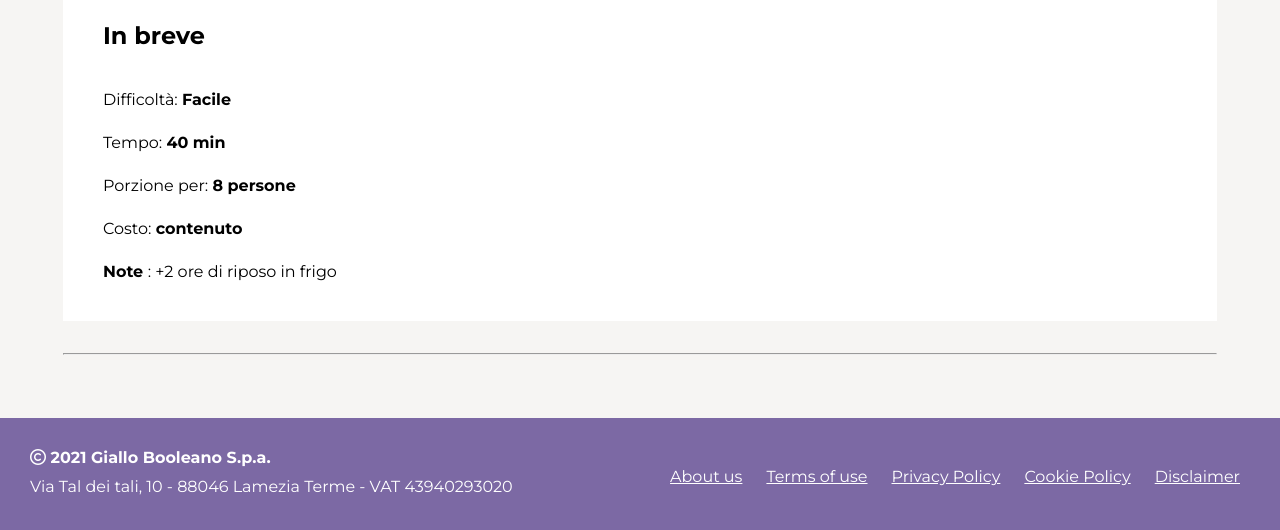
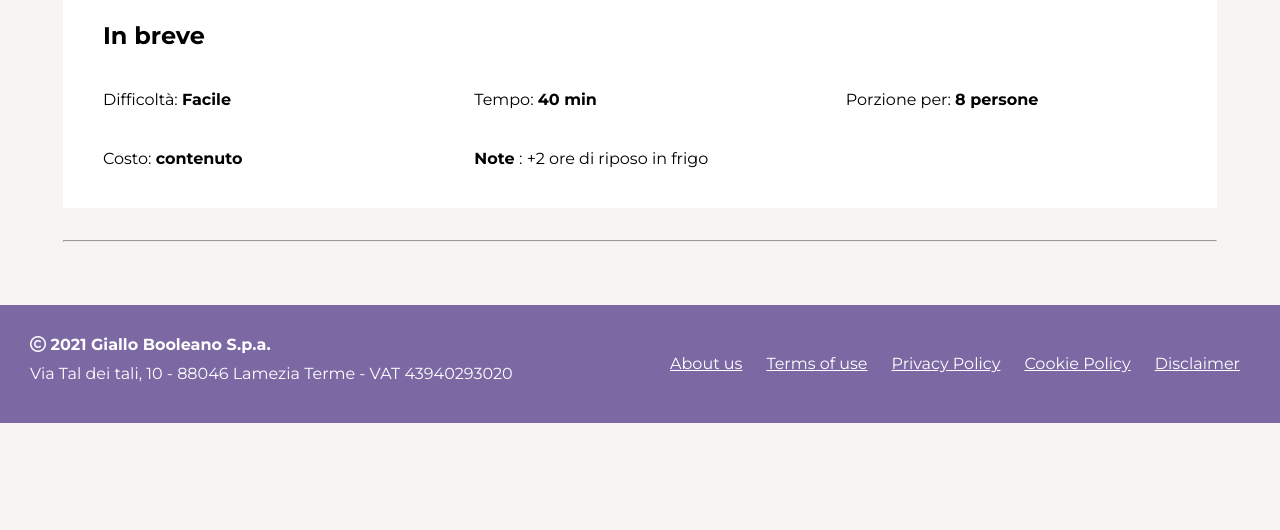
Before and after one commit to lorenzosalti/htmlcss-responsive-layout, a plain HTML site: page index.html in a window 1280 px wide. Shown: the part 936-1466 px from the top of the page. After the commit the page ends 1359 px from the top, so only its background shows below. Drawn offline with Linux system fonts and the light colour scheme.

Commit message:
feat(tablet): add grid layout in the recipe

```diff
--- a/css/tablet.css
+++ b/css/tablet.css
@@ -12,6 +12,7 @@
         padding: 63px;
     }
 
+    /* titolo */
     main .titolo h2 {
         font-size: 2.5rem;
     }
@@ -20,4 +21,15 @@
         display: inline;
     }
 
+    /* ricetta */
+    .ricetta .brief ul {
+        margin: -20px;
+        gap: 0;
+    }
+
+    .ricetta .brief ul li {
+        width: calc(100% / 3 - 40px);
+        margin: 20px;
+    }
+
 }
```
